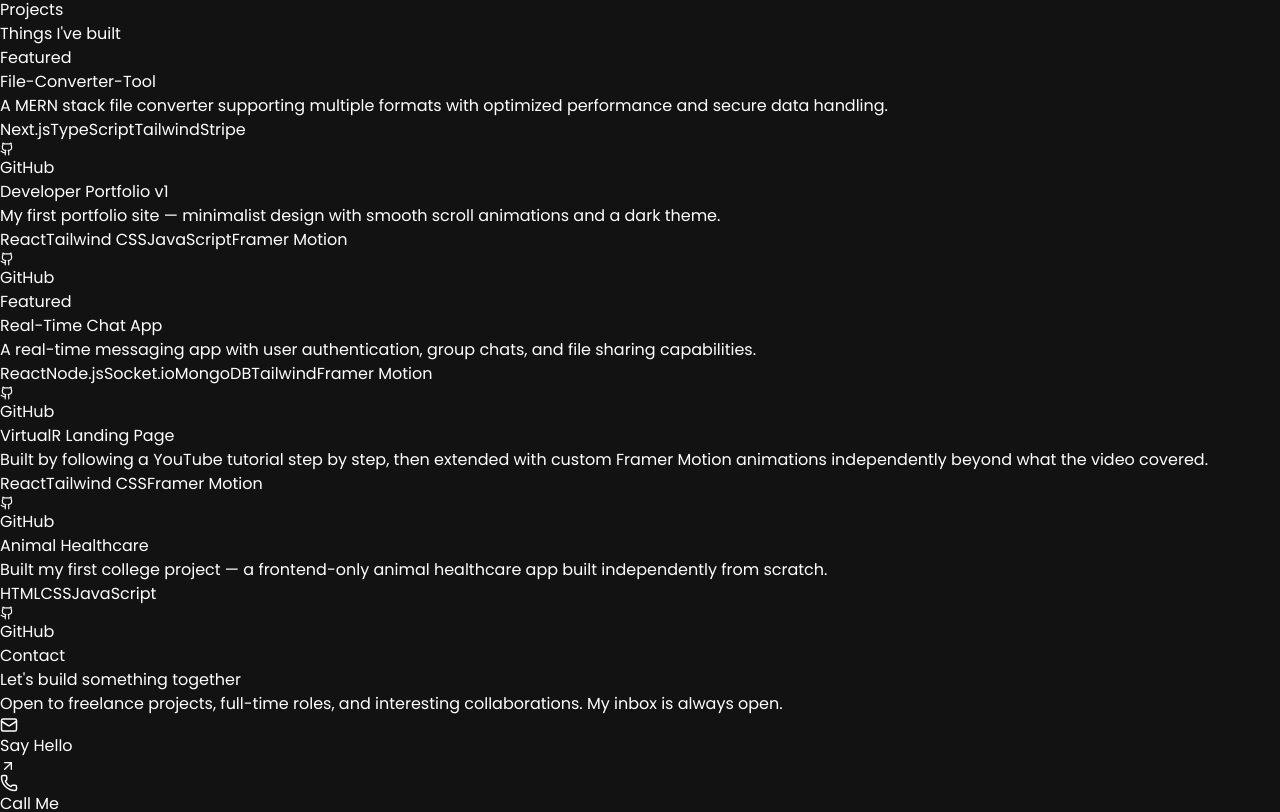
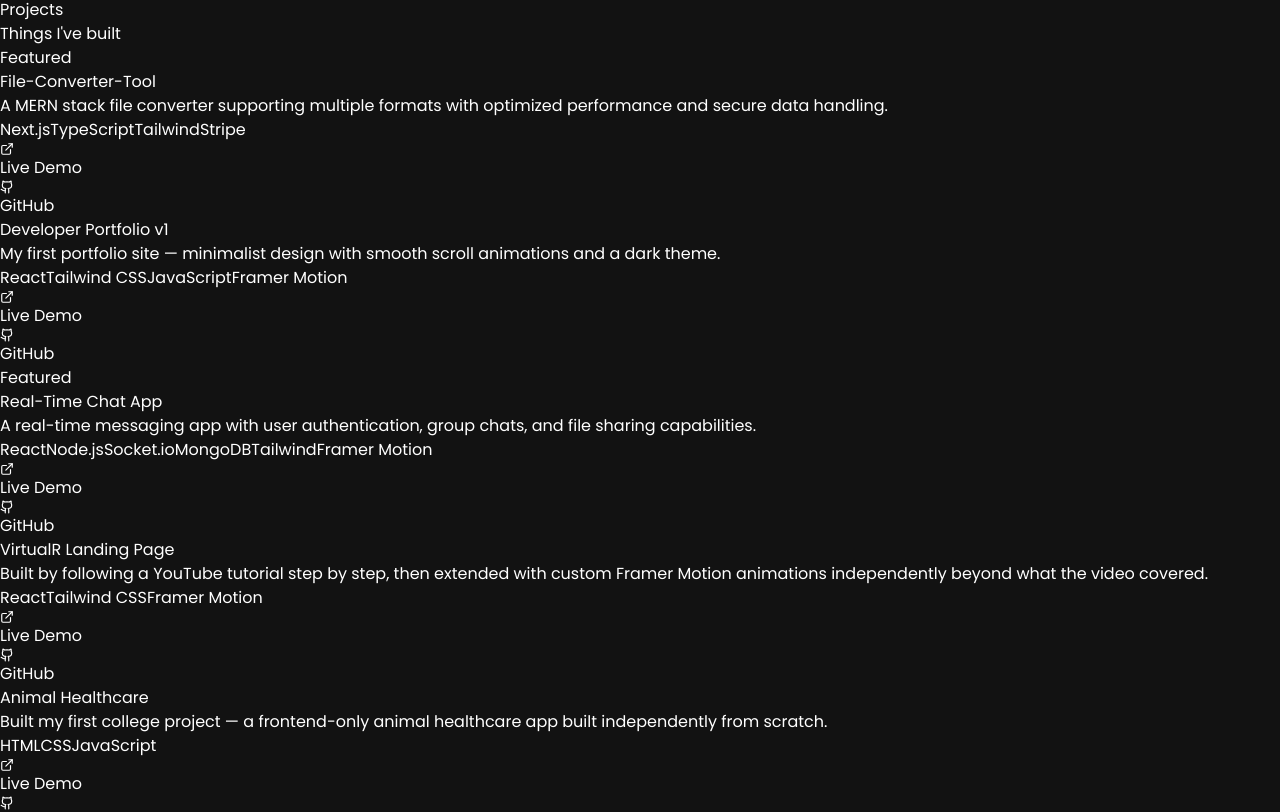
Before and after one commit to Patelkeyur324/my-portfolio, a React (Vite) app: page / in a window 1280 px wide. Shown: the part 1889-2701 px from the top of the page. Built offline with nearby package versions, Linux system fonts and the light colour scheme.

Commit message:
live demo button

```diff
--- a/src/components/Testimonials.jsx
+++ b/src/components/Testimonials.jsx
@@ -80,6 +80,13 @@ const Testimonials = ({ id }) => {
               {/* Links */}
               <div className="flex gap-3 mt-auto">
                 <a
+                  href={project.liveUrl}
+                  className="flex items-center gap-1.5 text-sm text-orange-400 hover:text-orange-300 transition-colors font-medium"
+                >
+                  <ExternalLink size={14} />
+                  Live Demo
+                </a>
+                <a
                   href={project.githubUrl}
                   className="flex items-center gap-1.5 text-sm text-neutral-400 hover:text-neutral-200 transition-colors font-medium"
                 >
```
